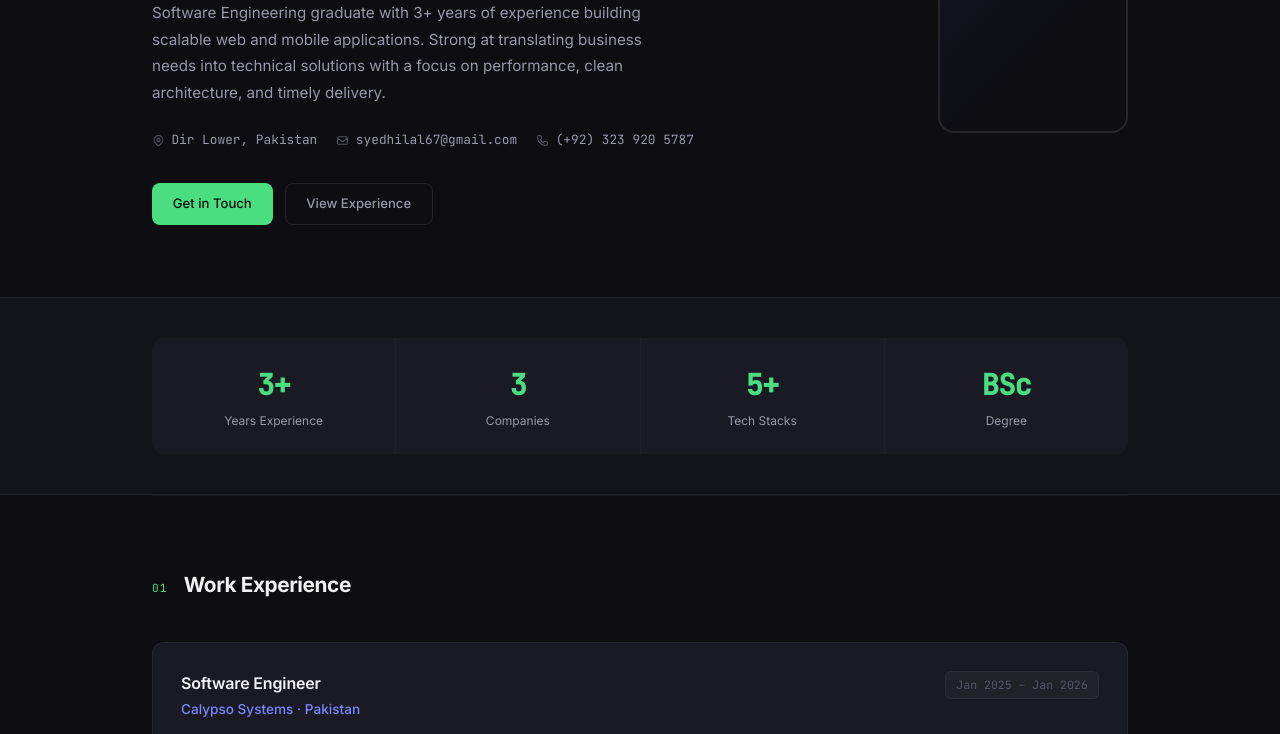
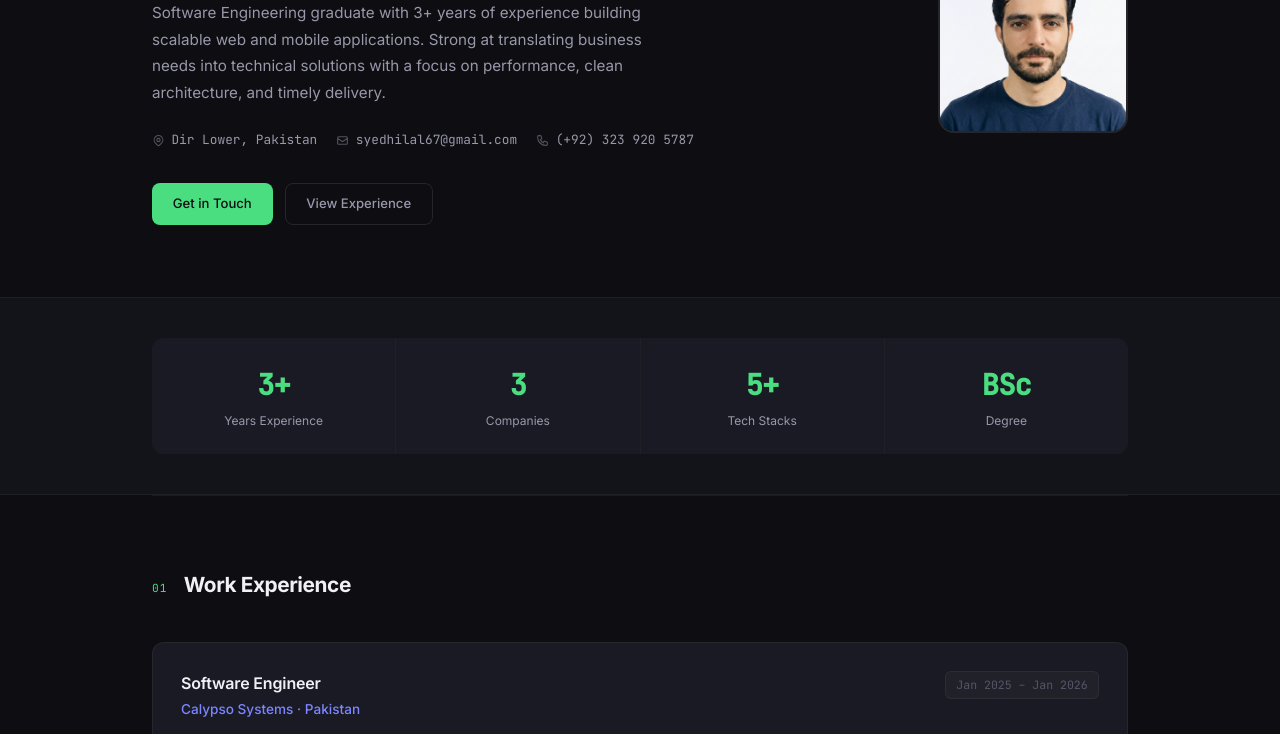
Before and after one commit to syedhilalse/portfolio-website, a plain HTML site: page index.html in a window 1280 px wide. Shown: the part 268-1002 px from the top of the page. Drawn offline with Linux system fonts and the light colour scheme.

Commit message:
Rename image file to remove space

```diff
--- a/index.html
+++ b/index.html
@@ -741,7 +741,7 @@
             </div>
           </div>
           <div class="hero-photo">
-            <img src="images/syedhilal.jpg" alt="Syed Hilal Jan" />
+            <img src="images/syedhilal.png" alt="Syed Hilal Jan" />
           </div>
         </div>
       </div>
```
Also changed, not shown: images/syedhilal.png (renamed from images/syedhilal image.png).
